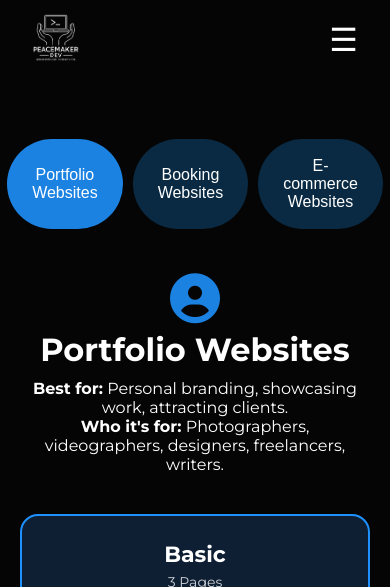
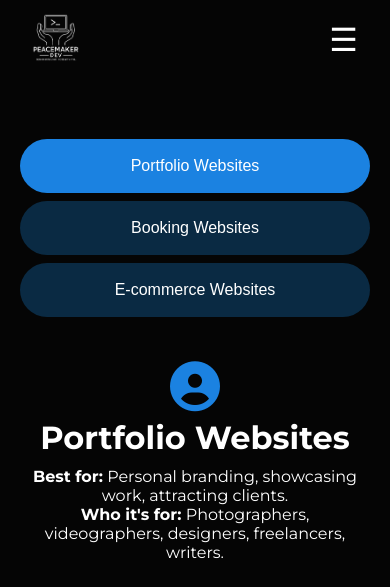
Before and after one commit to peacemaker-dev/Portfolio, a plain HTML site: page packages.html in a window 390 px wide. Shown: the top 587 px of the page. Drawn offline with Linux system fonts and the light colour scheme.

Commit message:
Final touch

```diff
--- a/packages.html
+++ b/packages.html
@@ -328,8 +328,6 @@
             </div>
         </section>
 
-        <!-- OPTIONAL ADD-ONS -->
-        <!-- OPTIONAL ADD-ONS -->
         <!-- OPTIONAL ADD-ONS SECTION -->
         <section id="addons" class="addon-tab-section">
             <div class="addon-section-intro">
@@ -337,7 +335,8 @@
                     <i class="fas fa-gift"></i>
                 </div>
                 <h2>Optional Add-Ons</h2>
-        <p><strong>Enhance your website</strong> with extra features, updates, and branding options tailored to your needs.</p>
+                <p><strong>Enhance your website</strong> with extra features, updates, and branding options tailored to
+                    your needs.</p>
             </div>
 
             <div class="addon-package-cards">
@@ -399,7 +398,7 @@
 
                 <!-- Monthly Maintenance -->
                 <div class="addon-package-card premium">
-            <span class="addon-badge">Popular</span>
+                    <!--<span class="addon-badge">Popular</span>-->
                     <div class="addon-card-header">
                         <h3>Monthly Maintenance</h3>
                         <p class="addon-price">R200 - R400 / month</p>
@@ -442,7 +441,8 @@
             </div>
 
             <p class="addon-delivery-note">
-        <strong>How content is delivered:</strong> Text, images, and project details can be sent via Email, WhatsApp, or Google Drive. Updates will be shared throughout development.
+                <strong>How content is delivered:</strong> Text, images, and project details can be sent via Email,
+                WhatsApp, or Google Drive. Updates will be shared throughout development.
             </p>
         </section>
 
--- a/styles.css
+++ b/styles.css
@@ -1422,6 +1422,10 @@ body {
 }
 
 @media (max-width: 500px) {
+    .package-tabs {
+        flex-direction: column;
+        gap: 8px;
+    }
     .tab-button {
         width: 100%;
         text-align: center;
```
Lines whose indentation alone changed are shown as unchanged.
